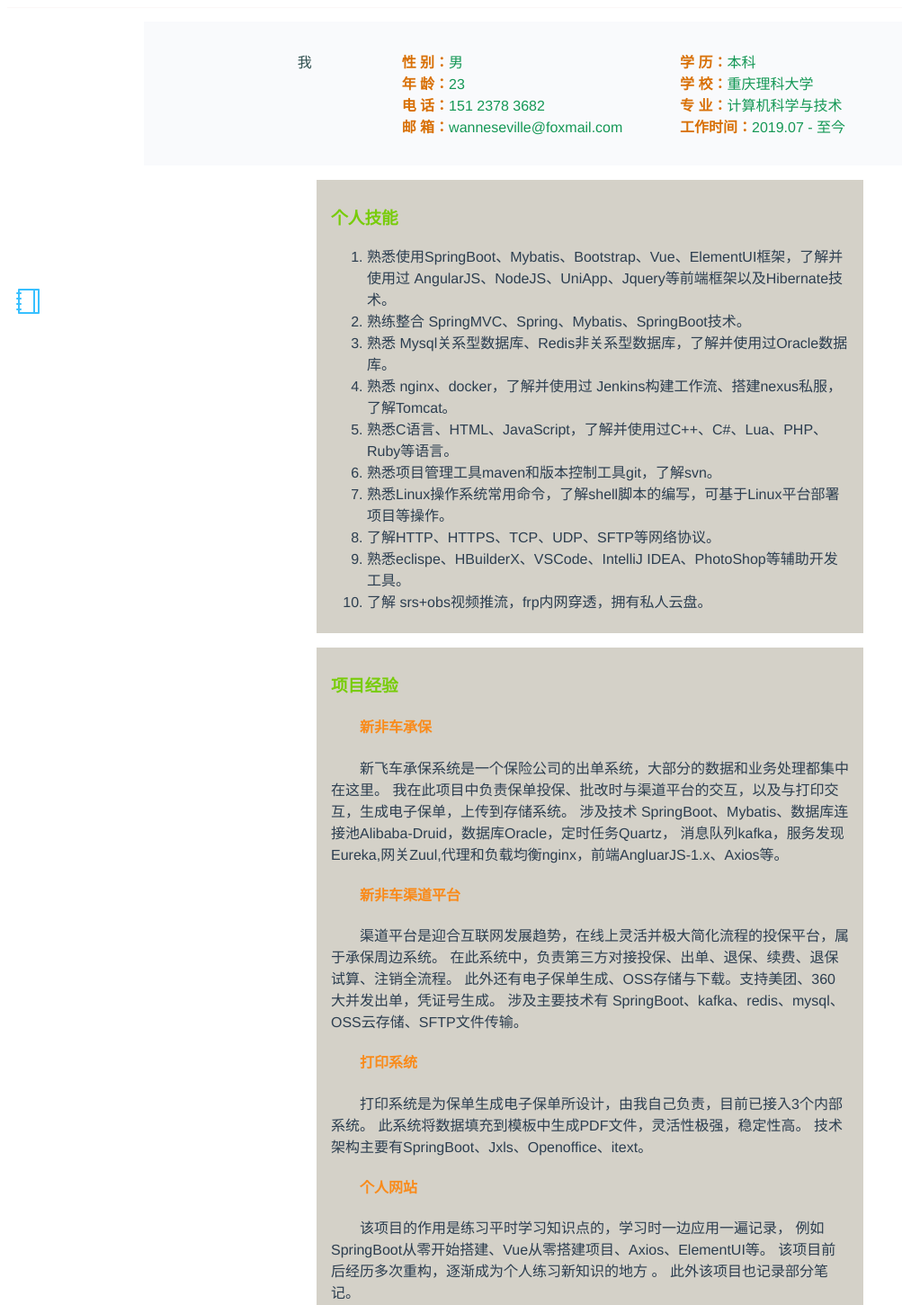
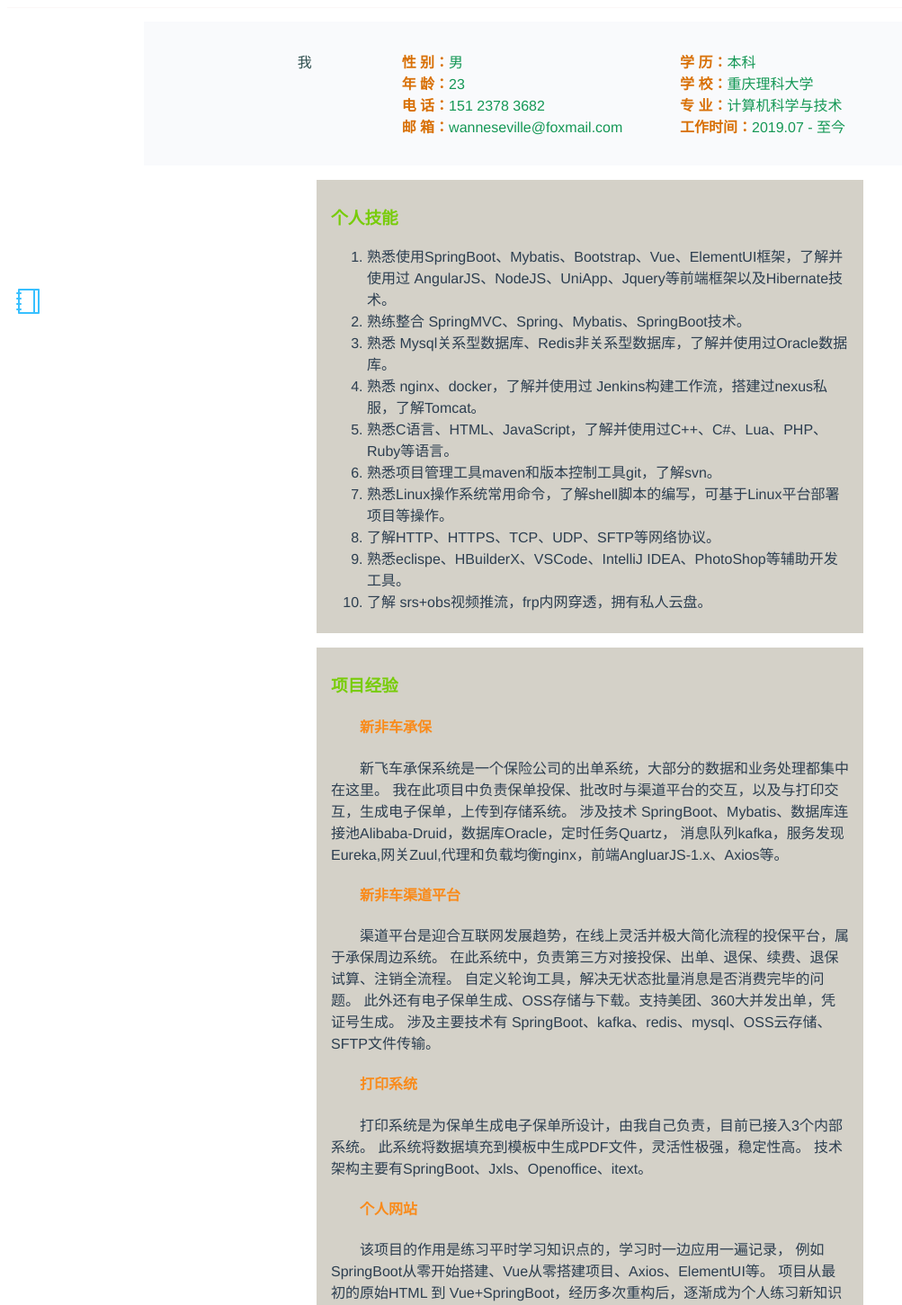
Before and after one commit to WanneSimon/munk-blog, a Vue app: page /coco/CV in a window 1280 px wide. Shown: the top 1451 px of the page at 90% size, without its empty margins (0-1003 px from the left). Built offline with nearby package versions, Linux system fonts and the light colour scheme; no server answers; what vue-quill-editor would draw is missing.

Commit message:
CV小改动

```diff
--- a/src/views/curriculumVitae.vue
+++ b/src/views/curriculumVitae.vue
@@ -23,10 +23,10 @@
         <div class="intro_section">
           <h3> 个人技能 </h3>
           <ol>
-            <li> 熟悉使用SpringBoot、Mybatis、Bootstrap、Vue、ElementUI框架，了解并使用过 AngularJS、NodeJS、UniApp、Jquery等前端框架以及Hibernate技术。</li>
+            <li>  熟悉使用SpringBoot、Mybatis、Bootstrap、Vue、ElementUI框架，了解并使用过 AngularJS、NodeJS、UniApp、Jquery等前端框架以及Hibernate技术。</li>
             <li>	熟练整合 SpringMVC、Spring、Mybatis、SpringBoot技术。</li>
             <li>	熟悉 Mysql关系型数据库、Redis非关系型数据库，了解并使用过Oracle数据库。</li>
-            <li>	熟悉 nginx、docker，了解并使用过 Jenkins构建工作流、搭建nexus私服，了解Tomcat。</li>
+            <li>	熟悉 nginx、docker，了解并使用过 Jenkins构建工作流，搭建过nexus私服，了解Tomcat。</li>
             <li>	熟悉C语言、HTML、JavaScript，了解并使用过C++、C#、Lua、PHP、Ruby等语言。</li>
             <li>	熟悉项目管理工具maven和版本控制工具git，了解svn。</li>
             <li>	熟悉Linux操作系统常用命令，了解shell脚本的编写，可基于Linux平台部署项目等操作。</li>
@@ -50,6 +50,7 @@
             <p>
               渠道平台是迎合互联网发展趋势，在线上灵活并极大简化流程的投保平台，属于承保周边系统。
             在此系统中，负责第三方对接投保、出单、退保、续费、退保试算、注销全流程。
+            自定义轮询工具，解决无状态批量消息是否消费完毕的问题。
             此外还有电子保单生成、OSS存储与下载。支持美团、360大并发出单，凭证号生成。
             涉及主要技术有 SpringBoot、kafka、redis、mysql、OSS云存储、SFTP文件传输。
             </p>
@@ -61,7 +62,7 @@
             </p>
             <h4>个人网站</h4>
             <p>该项目的作用是练习平时学习知识点的，学习时一边应用一遍记录， 例如SpringBoot从零开始搭建、Vue从零搭建项目、Axios、ElementUI等。
-            该项目前后经历多次重构，逐渐成为个人练习新知识的地方 。
+            项目从最初的原始HTML 到 Vue+SpringBoot，经历多次重构后，逐渐成为个人练习新知识的地方 。
             此外该项目也记录部分笔记。
             </p>
           </div>
```
